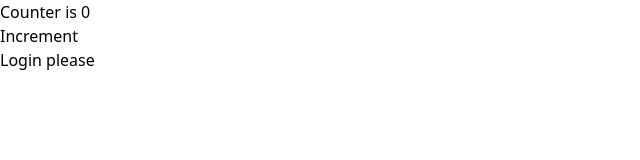
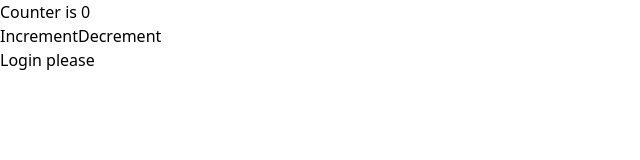
Before and after one commit to patriicke/redux, a React (Vite) app: page / in a window 1280 px wide. Shown: the top 160 px of the page, without its empty margins (0-640 px from the left). Built offline with nearby package versions, Linux system fonts and the light colour scheme.

Commit message:
I have added the decremnt on the program

```diff
--- a/src/App.jsx
+++ b/src/App.jsx
@@ -1,6 +1,6 @@
 import { useEffect } from "react";
 import { useSelector, useDispatch } from "react-redux";
-import { increment } from "./actions";
+import { increment, decrement } from "./actions";
 
 const App = () => {
   const counter = useSelector((state) => state.counter);
@@ -11,6 +11,7 @@ const App = () => {
       <div> Counter is {counter}</div>
       <div>
         <button onClick={() => dispatch(increment())}>Increment</button>
+        <button onClick={() => dispatch(decrement())}>Decrement</button>
       </div>
       {isLogged ? (
         <div>I can only see this if and only if I am logged in</div>
--- a/src/actions/index.jsx
+++ b/src/actions/index.jsx
@@ -3,5 +3,9 @@ const increment = () => {
     type: "INCREMENT"
   };
 };
-
-export { increment };
+const decrement = () => {
+  return {
+    type: "DECREMENT"
+  };
+};
+export { increment, decrement };
```
